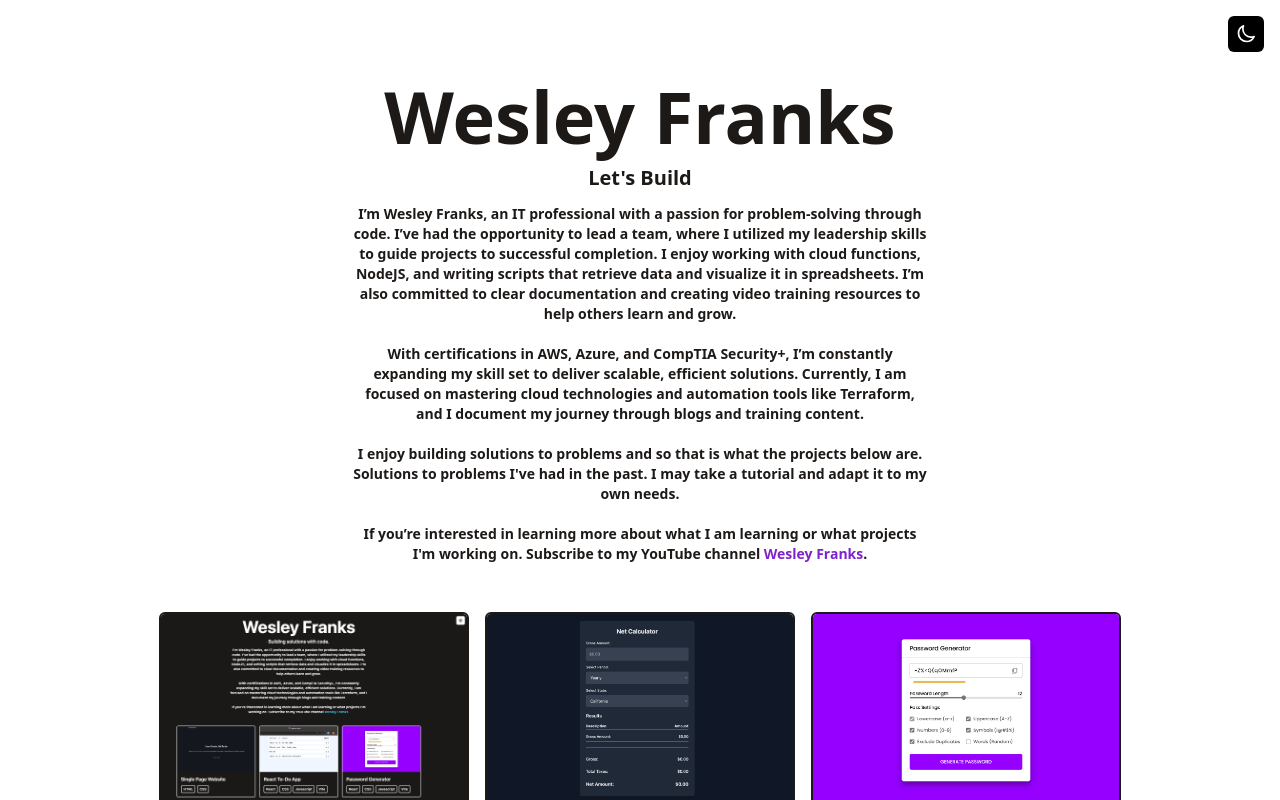
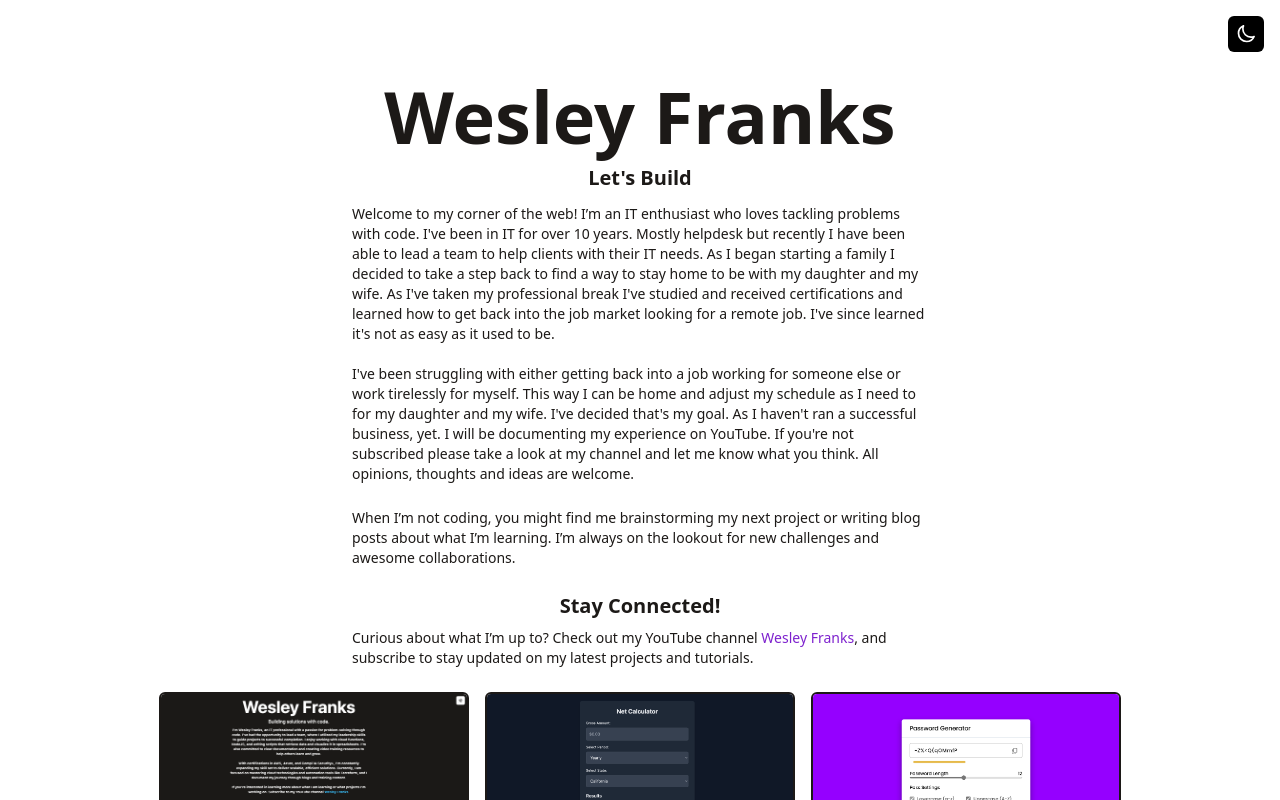
Before and after one commit to wesleyfranks/portfolio, a React (Vite) app: page / in a window 1280 px wide. Shown: the top 800 px of the page. Built offline with nearby package versions, Linux system fonts and the light colour scheme.

Commit message:
updated intro

```diff
--- a/src/components/Intro.jsx
+++ b/src/components/Intro.jsx
@@ -9,38 +9,47 @@ const Intro = () => {
         <p className="text-base md:text-xl  mb-3 font-medium">
           <strong>Let's Build</strong>
         </p>
-        <p className="text-sm max-w-xl mb-6 font-bold">
-          I’m Wesley Franks, an IT professional with a passion for
-          problem-solving through code. I’ve had the opportunity to lead a team,
-          where I utilized my leadership skills to guide projects to successful
-          completion. I enjoy working with cloud functions, NodeJS, and writing
-          scripts that retrieve data and visualize it in spreadsheets. I’m also
-          committed to clear documentation and creating video training resources
-          to help others learn and grow. <br />
-          <br />
-          With certifications in AWS, Azure, and CompTIA Security+, I’m
-          constantly expanding my skill set to deliver scalable, efficient
-          solutions. Currently, I am focused on mastering cloud technologies and
-          automation tools like Terraform, and I document my journey through
-          blogs and training content. <br />
-          <br />
-          I enjoy building solutions to problems and so that is what the
-          projects below are. Solutions to problems I've had in the past. I may
-          take a tutorial and adapt it to my own needs.
+
+        <p className="text-left text-sm max-w-xl mb-6">
+          Welcome to my corner of the web! I’m an IT enthusiast who loves
+          tackling problems with code. I've been in IT for over 10 years. Mostly
+          helpdesk but recently I have been able to lead a team to help clients
+          with their IT needs. As I began starting a family I decided to take a
+          step back to find a way to stay home to be with my daughter and my
+          wife. As I've taken my professional break I've studied and received
+          certifications and learned how to get back into the job market looking
+          for a remote job. I've since learned it's not as easy as it used to
+          be.
           <br />
           <br />
-          If you’re interested in learning more about what I am learning or what
-          projects I'm working on. Subscribe to my YouTube channel{' '}
+          I've been struggling with either getting back into a job working for
+          someone else or work tirelessly for myself. This way I can be home and
+          adjust my schedule as I need to for my daughter and my wife. I've
+          decided that's my goal. As I haven't ran a successful business, yet. I
+          will be documenting my experience on YouTube. If you're not subscribed
+          please take a look at my channel and let me know what you think. All
+          opinions, thoughts and ideas are welcome.
+        </p>
+
+        <p className="text-left text-sm max-w-xl mb-6">
+          When I’m not coding, you might find me brainstorming my next project
+          or writing blog posts about what I’m learning. I’m always on the
+          lookout for new challenges and awesome collaborations.
+        </p>
+
+        <h2 className="text-xl font-semibold mb-2">Stay Connected!</h2>
+
+        <p className="text-left text-sm max-w-xl">
+          Curious about what I’m up to? Check out my YouTube channel{' '}
           <a
             href="https://www.youtube.com/wesleyfranks"
             target="_blank"
-            className="dark:text-sky-400 text-purple-700
-          hover:underline underline-offset-2
-          decoration-2 decoration-red-600"
+            rel="noopener noreferrer"
+            className="dark:text-sky-400 text-purple-700 hover:underline underline-offset-2 decoration-2 decoration-red-600"
           >
             Wesley Franks
           </a>
-          .
+          , and subscribe to stay updated on my latest projects and tutorials.
         </p>
       </div>
     );
```
